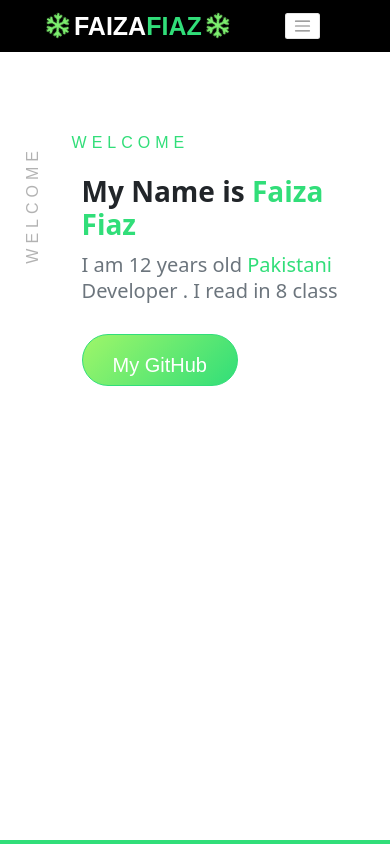
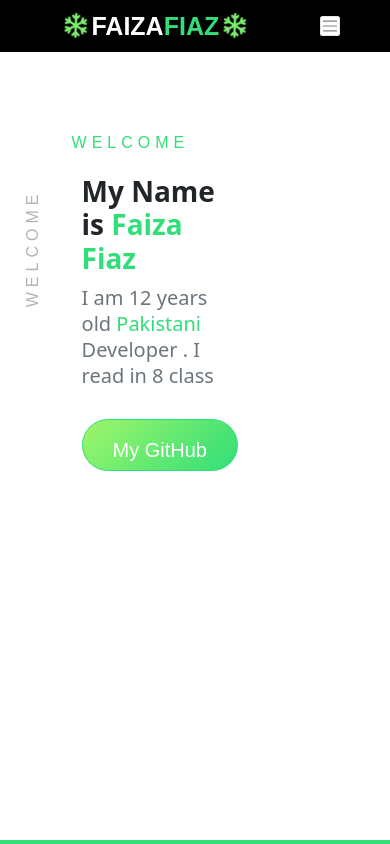
Before and after one commit to faiza203/Portfolio, a React (Create React App) app: page / in a window 390 px wide. Shown: the top 844 px of the page. Built offline with nearby package versions, Linux system fonts and the light colour scheme; a web font is replaced by a local one.

Commit message:
Complete Style

```diff
--- a/src/components/Footer.js
+++ b/src/components/Footer.js
@@ -4,7 +4,7 @@ const currentDate = new Date();
 
 export default function Footer() {
   return (
-    <h1 className="footer" style={{ background: "black" , color : "white" , width: "100vw" , padding : "1em 0" }}>
+    <h1 className="footer" style={{ background: "black" , color : "white" ,padding : "1em 0" }}>
       All rights are reserved <span className="curcle" style={{color : "aqua" , padding: "0px 10px 4px 10px" , border : "1px solid aqua" , borderRadius : "50%" }}>c</span> {currentDate.getFullYear()}
     </h1>
   );
--- a/src/components/css/contact.css
+++ b/src/components/css/contact.css
@@ -5,7 +5,7 @@
 }
 
 #contactSite:hover {
-  transform: scale(1.1);
+  transform: scale(1.05);
   cursor: pointer;
 }
 
--- a/src/components/css/home.css
+++ b/src/components/css/home.css
@@ -8,7 +8,6 @@
 
 #Home {
   display: flex;
-  width: 100vw;
   height: 100vh;
   max-height: 60em;
   min-height: 40em;
@@ -60,7 +59,6 @@
 @media (max-width: 1100px) {
   .welcome {
     position: absolute;
-    width: 100vw;
   }
   .appImg {
     width: 0;
--- a/src/components/css/navbar.css
+++ b/src/components/css/navbar.css
@@ -95,11 +95,12 @@ a:hover + .lineNav {
   .navbar {
     padding: 0;
     background-color: black !important;
-    position: absolute;
   }
   .navbar-toggler{
     background-color: white;
     border-color: #31de79;
+    margin: 0 !important;
+    padding:0 !important;
   }
   .navbar-brand {
     color: white !important;
@@ -122,3 +123,10 @@ a:hover + .lineNav {
     width: 5em;
   }
 }
+
+
+@media(max-width : 400px){
+  .navbar{
+    max-width: 100vw !important;
+  }
+}
--- a/src/components/css/projects.css
+++ b/src/components/css/projects.css
@@ -79,5 +79,6 @@
   .projectBackgroundImageActive {
     margin: .5em  10vw 1em 10vw;
     width: 80vw;
+    height: 40rem;
   }
 }
```
